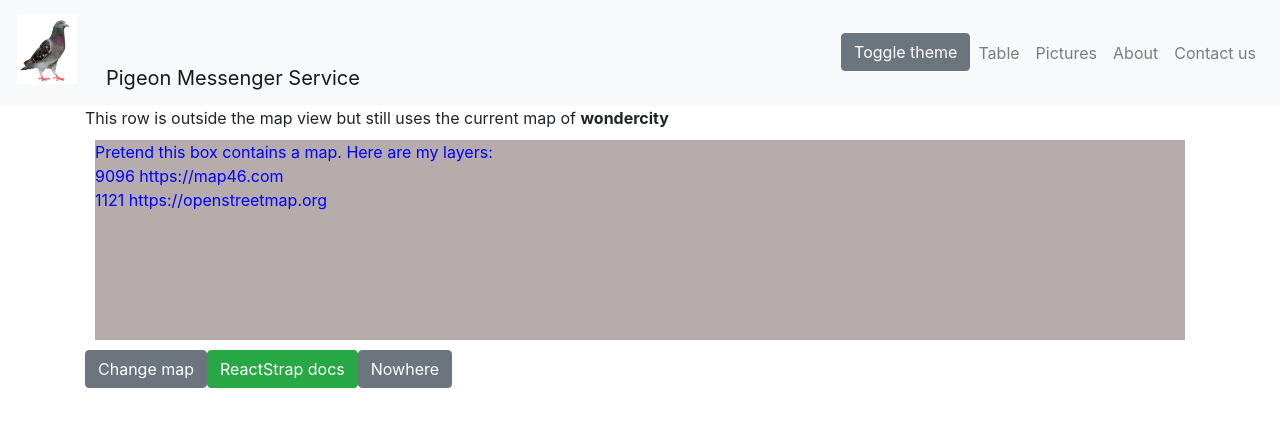
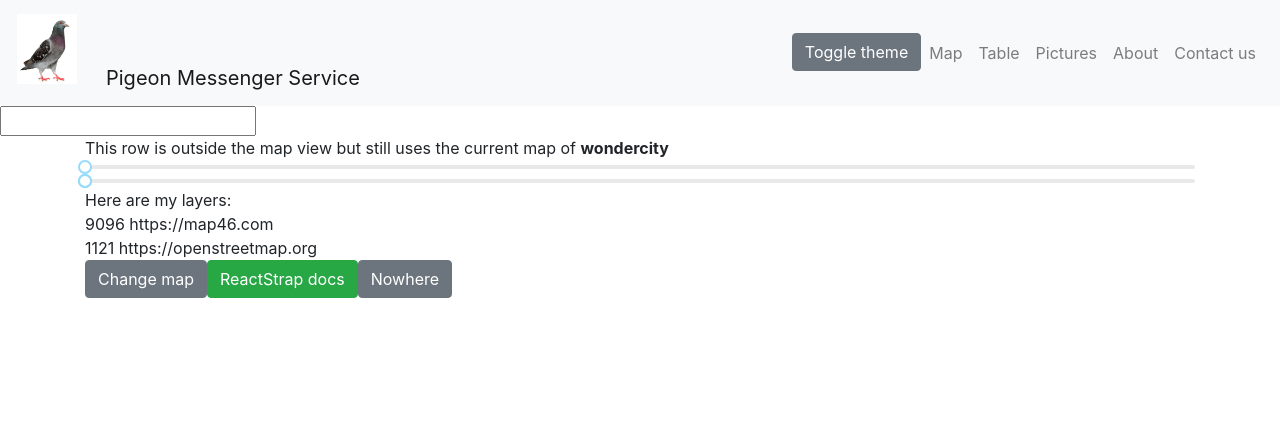
Before and after one commit to brian32768/react-bootstrap-test, a React (Vite) app: page / in a window 1280 px wide. Shown: the top 426 px of the page. Built offline with nearby package versions, Linux system fonts and the light colour scheme.

Commit message:
theme context experiments

```diff
--- a/src/App.js
+++ b/src/App.js
@@ -1,5 +1,5 @@
 // App.js react-bootstrap-test
-// All this functional component does is declare the user interface.
+// All this component does is declare the user interface.
 // The real work is done in components included here.
 
 // React
@@ -56,8 +56,7 @@ class PrimaryLayout extends Component {
     render() {
         console.log("App render", this.props, this.state);
         return (
-          <div>
-          <ThemeContext.Provider value={this.state.theme}>
+            <ThemeContext.Provider value={this.state.theme}>
 
             <Navbar color="light" light expand="md">
               <NavbarBrand href="/">
@@ -69,6 +68,9 @@ class PrimaryLayout extends Component {
                 <Nav className="ml-auto" navbar>
                 <NavItem>
                     <Button onClick={this.toggleTheme}>Toggle theme</Button>
+                </NavItem>
+                <NavItem>
+                  <NavLink href="/">Map</NavLink>
                 </NavItem>
                 <NavItem>
                   <NavLink href="/table">Table</NavLink>
@@ -96,8 +98,7 @@ class PrimaryLayout extends Component {
                 <Redirect to="/404" />
             </Switch>
 
-        </ThemeContext.Provider>
-        </div>
+            </ThemeContext.Provider>
         );
     }
 }
--- a/src/about.js
+++ b/src/about.js
@@ -1,3 +1,5 @@
+// about.js react-bootstrap-test
+//
 import React, {Component} from 'react';
 import {ThemeContext} from './theme-context';
 import {Card, CardTitle, CardText, CardImg, CardSubtitle} from 'reactstrap';
@@ -9,7 +11,7 @@ class About extends Component {
         let inverse = (theme.name == "dark")
         console.log('About theme=', theme)
         return (
-            <div>
+            <div >
               <Card inverse={inverse} style={{backgroundColor: theme.background}}>
               <CardTitle>
                 About react-bootstrap-test
--- a/src/contact.js
+++ b/src/contact.js
@@ -1,13 +1,19 @@
-import React from 'react';
+import React, {Component} from 'react'
 import { Card, CardImg, CardText, CardBody,
-  CardTitle, CardSubtitle, Button } from 'reactstrap';
+         CardTitle, CardSubtitle, Button } from 'reactstrap'
+import {ThemeContext} from './theme-context'
 
 const img = require('/assets/Proud.jpg');
 const alt = 'This is a pigeon';
 
-const Contact = () => (
+export default class Contact extends Component {
+    render() {
+        let theme = this.context;
+        let inverse = (theme.name == "dark")
+        console.log("Contact.render() theme=", theme.name)
+        return (
             <div>
-      <Card className="card">
+              <Card inverse={inverse} style={{backgroundColor: theme.background}} >
                 <CardImg className="card_image" src={img} alt={alt}></CardImg>
                 <CardBody>
                   <CardTitle>Contact us</CardTitle>
@@ -18,5 +24,7 @@ const Contact = () => (
                 </CardBody>
               </Card>
             </div>
-)
-export default Contact
+        );
+    }
+}
+Contact.contextType = ThemeContext;
--- a/src/home.js
+++ b/src/home.js
@@ -1,63 +1,12 @@
 import React, {Component} from 'react'
 import PropTypes from 'prop-types'
-import {MapContext} from './map-context'
-import {LayerContext} from './layer-context'
 import {Container, Row, Col, Button, Tooltip} from 'reactstrap'
-
+import Slider, {Range} from 'rc-slider'
+import 'rc-slider/assets/index.css'
+import {ThemeContext} from './theme-context'
 import Map from './map'
 import Source from './source'
-
-// I need to know about both the upstream MapContext
-// so that I can add my new layer to the map
-// and I need to create my own LayerContext
-// so that I can tell my child Source component how to find my callback.
-
-class Layer extends Component {
-    constructor(props) {
-        super(props);
-        this.setSource = this.setSource.bind(this);
-        console.log('Layer.new props=', props)
-    }
-
-    setSource(olsource) {
-        // callback from our child Source component
-        console.log("Layer.setSource(",this.props.name,") olsource=", olsource);
-        // IRL, we'd call OL here, something like this:
-        //layer.setSource(olsource)
-    }
-
-    componentDidMount() {
-        console.log("Layer.componentDidMount().");
-    }
-
-    componentWillReceiveProps() {
-        console.log("Layer.componentWillReceiveProps()");
-    }
-
-    render() {
-        console.log("Layer.render props=", this.props.children);
-
-        {/* In a more perfect world I'd be able to pass the callback as a property
-            instead of inside a context but I cannot figure out how
-            This gives an error that props is not extensible
-
-            Oh well, context works for now. */}
-        //this.props.children.props.callback = this.setSource;
-
-        return (
-            <div>
-            <LayerContext.Provider value={{onSetSource:this.setSource}}>
-                {this.props.children}
-            </LayerContext.Provider>
-            </div>
-        );
-    }
-}
-Layer.contextType = MapContext;
-
-Layer.propTypes = {
-    name: PropTypes.string.isRequired
-}
+import Layer from './layer'
 
 class Home extends Component {
     constructor(props) {
@@ -97,9 +46,10 @@ class Home extends Component {
     }
 
     render(props) {
+        console.log("Slider is a",Slider)
         return (
             <div>
-
+<input id="ex1" data-slider-id='ex1Slider' type="text" data-slider-min="0" data-slider-max="20" data-slider-step="1" data-slider-value="14"/>
             {/* A Map will have its own internal MapContext, the ThemeContext wrapping around
             everything lets me test using multiple contexts in the
             same application.
@@ -117,12 +67,14 @@ class Home extends Component {
                     <Col>
                     This row is outside the map view but still
                     uses the current map of <b>{this.state.map}</b>
+                    <Slider />
+                    <Range />
                     </Col>
                 </Row>
                 <Row>
                     <Col>
-                    <div id="fakemap">
-                        Pretend this box contains a map. Here are my layers:
+                    <div id="mymap">
+                        Here are my layers:
 
                         <Layer name="1">
                           <Source url="https://map46.com" attributions="©2018 Wildsong"/>
--- a/src/table.js
+++ b/src/table.js
@@ -1,8 +1,9 @@
-// picture.js
+// table.js
 //
-import React from "react";
-import ReactTable from 'react-table';
-import "react-table/react-table.css";
+import React from "react"
+import ReactTable from 'react-table'
+import {ThemeContext} from './theme-context'
+import "react-table/react-table.css"
 
 const items = [
     {
@@ -27,9 +28,10 @@ const columns = [{
     Header: 'src',
 }]
 
-class Table extends React.Component {
+export default class Table extends React.Component {
     render() {
-
+        let theme = this.context;
+        console.log("Table.render() theme=", theme)
         const columns = [{
                 Header: 'src',
                 accessor: 'src'
@@ -41,13 +43,11 @@ class Table extends React.Component {
                 accessor: 'text'
         }]
         return (
-
-      <ReactTable
+          <ReactTable style={{color: theme.foreground, backgroundColor: theme.background}}
             data={items}
             columns={columns}
           />
         );
     }
 }
-
-export default Table;
+Table.contextType = ThemeContext;
--- a/src/theme-context.js
+++ b/src/theme-context.js
@@ -1,3 +1,5 @@
+// theme-context.js react-bootstrap-test
+//
 import React from 'react';
 
 export const themes = {
```
Also changed, not shown: src/pictures.js (+4 -7 lines). Lines whose indentation alone changed are shown as unchanged.
